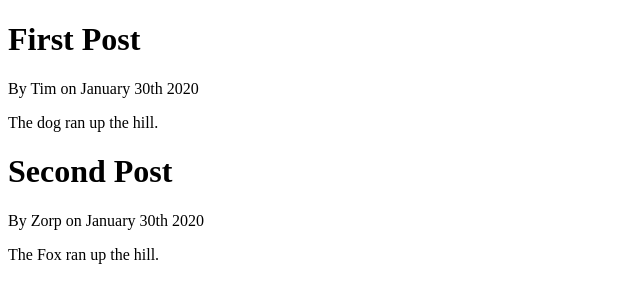
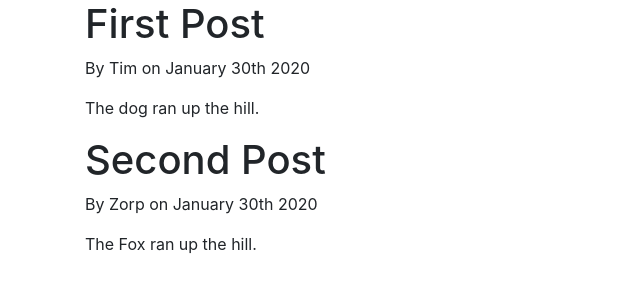
Before and after one commit to edwardsjtimothy/DjangoBlog, a Django app: page / in a window 1280 px wide. Shown: the top 303 px of the page, without its empty margins (0-640 px from the left). Run offline with Django 3.2, Linux system fonts and the light colour scheme; some libraries are stand-ins or nearby versions.

Commit message:
added bootstrap to base.html

```diff
--- a/project/blog/templates/blog/base.html
+++ b/project/blog/templates/blog/base.html
@@ -1,9 +1,10 @@
 <!DOCTYPE html>
 <html lang="en">
 <head>
-    <meta charset="UTF-8">
-    <meta name="viewport" content="width=device-width, initial-scale=1.0">
-    <meta http-equiv="X-UA-Compatible" content="ie=edge">
+    <meta charset="utf-8">
+    <meta name="viewport" content="width=device-width, initial-scale=1, shrink-to-fit=no">
+
+    <link rel="stylesheet" href="https://stackpath.bootstrapcdn.com/bootstrap/4.4.1/css/bootstrap.min.css" integrity="sha384-Vkoo8x4CGsO3+Hhxv8T/Q5PaXtkKtu6ug5TOeNV6gBiFeWPGFN9MuhOf23Q9Ifjh" crossorigin="anonymous">
     {% if title %}
         <title>Django Blog - {{ title }}</title>
     {% else %}
@@ -11,6 +12,12 @@
     {% endif %}
 </head>
 <body>
-    {% block content %}{% endblock %}
+    <div class="container">
+        {% block content %}{% endblock %}
+    </div>
+
+    <script src="https://code.jquery.com/jquery-3.4.1.slim.min.js" integrity="sha384-J6qa4849blE2+poT4WnyKhv5vZF5SrPo0iEjwBvKU7imGFAV0wwj1yYfoRSJoZ+n" crossorigin="anonymous"></script>
+    <script src="https://cdn.jsdelivr.net/npm/popper.js@1.16.0/dist/umd/popper.min.js" integrity="sha384-Q6E9RHvbIyZFJoft+2mJbHaEWldlvI9IOYy5n3zV9zzTtmI3UksdQRVvoxMfooAo" crossorigin="anonymous"></script>
+    <script src="https://stackpath.bootstrapcdn.com/bootstrap/4.4.1/js/bootstrap.min.js" integrity="sha384-wfSDF2E50Y2D1uUdj0O3uMBJnjuUD4Ih7YwaYd1iqfktj0Uod8GCExl3Og8ifwB6" crossorigin="anonymous"></script>
 </body>
 </html>
```
